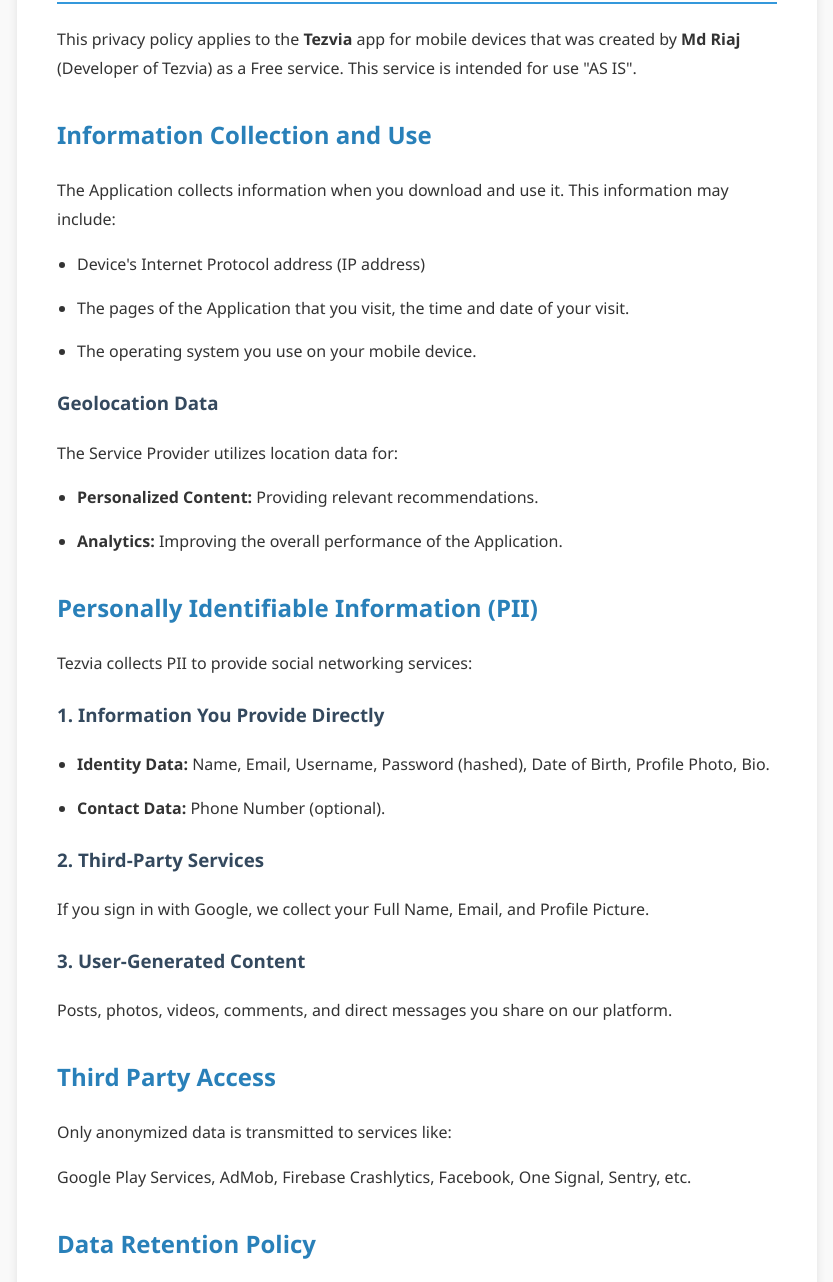
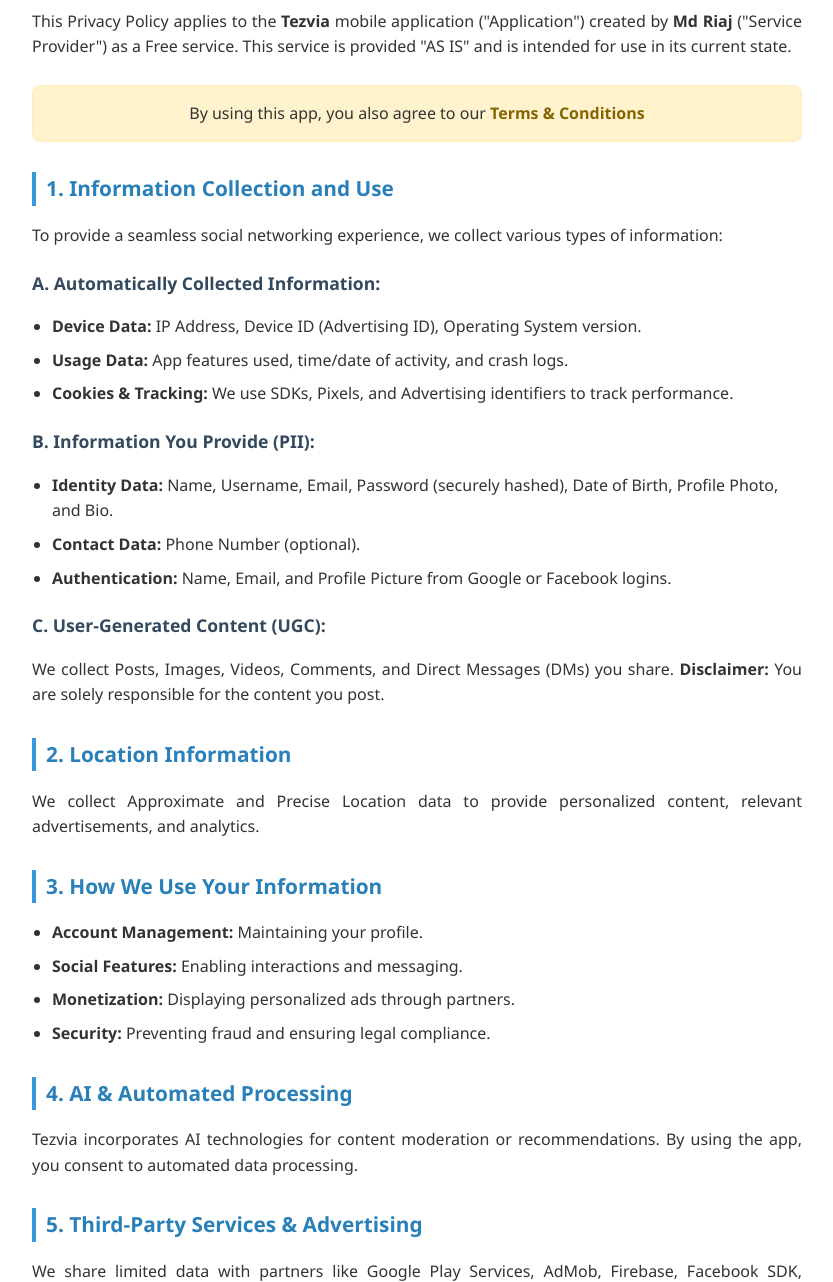
Before and after one commit to tezviaapp/Privacy-Policy, a plain HTML site: page index.html in a window 1280 px wide. Shown: the part 167-1449 px from the top of the page, without its empty margins (223-1056 px from the left). Drawn offline with Linux system fonts and the light colour scheme.

Commit message:
index.html

```diff
--- a/index.html
+++ b/index.html
@@ -1,81 +1,97 @@
 <!DOCTYPE html>
-<html lang="bn">
+<html lang="en">
 <head>
     <meta charset="UTF-8">
     <meta name="viewport" content="width=device-width, initial-scale=1.0">
     <title>Privacy Policy - Tezvia</title>
     <style>
-        body {
-            font-family: 'Segoe UI', Tahoma, Geneva, Verdana, sans-serif;
-            line-height: 1.8;
-            color: #333;
-            max-width: 800px;
-            margin: 0 auto;
-            padding: 40px 20px;
-            background-color: #f9f9f9;
-        }
-        .container {
-            background: #fff;
-            padding: 40px;
-            border-radius: 8px;
-            box-shadow: 0 2px 10px rgba(0,0,0,0.1);
-        }
-        h1 { color: #2c3e50; border-bottom: 2px solid #3498db; padding-bottom: 10px; }
-        h2 { color: #2980b9; margin-top: 30px; }
-        h3 { color: #34495e; margin-top: 20px; }
-        p, li { margin-bottom: 15px; }
-        ul { padding-left: 20px; }
-        .footer { margin-top: 50px; font-size: 0.9em; color: #7f8c8d; border-top: 1px solid #eee; padding-top: 20px; }
+        body { font-family: 'Segoe UI', Tahoma, Geneva, Verdana, sans-serif; line-height: 1.6; color: #333; max-width: 850px; margin: 0 auto; padding: 30px; background-color: #f4f7f9; }
+        .content-box { background: #fff; padding: 40px; border-radius: 10px; box-shadow: 0 4px 15px rgba(0,0,0,0.05); }
+        h1 { color: #2c3e50; border-bottom: 3px solid #3498db; padding-bottom: 10px; margin-bottom: 20px; }
+        h2 { color: #2980b9; margin-top: 30px; font-size: 1.3em; border-left: 4px solid #3498db; padding-left: 10px; }
+        h3 { color: #34495e; margin-top: 20px; font-size: 1.1em; }
+        p { margin-bottom: 15px; text-align: justify; }
+        ul { margin-bottom: 20px; padding-left: 20px; }
+        li { margin-bottom: 8px; }
+        .terms-link-box { background: #fff3cd; padding: 15px; border-radius: 8px; border: 1px solid #ffeeba; margin: 25px 0; text-align: center; }
+        .terms-link-box a { color: #856404; font-weight: bold; text-decoration: none; }
+        .contact-info { background: #eef2f7; padding: 20px; border-radius: 5px; margin-top: 30px; border-left: 5px solid #3498db; }
+        .footer { margin-top: 40px; font-size: 0.9em; color: #7f8c8d; text-align: center; border-top: 1px solid #eee; padding-top: 20px; }
     </style>
 </head>
 <body>
-    <div class="container">
+    <div class="content-box">
         <h1>Privacy Policy</h1>
-        <p>This privacy policy applies to the <strong>Tezvia</strong> app for mobile devices that was created by <strong>Md Riaj</strong> (Developer of Tezvia) as a Free service. This service is intended for use "AS IS".</p>
+        <p>This Privacy Policy applies to the <strong>Tezvia</strong> mobile application ("Application") created by <strong>Md Riaj</strong> ("Service Provider") as a Free service. This service is provided "AS IS" and is intended for use in its current state.</p>
 
-        <h2>Information Collection and Use</h2>
-        <p>The Application collects information when you download and use it. This information may include:</p>
+        <div class="terms-link-box">
+            <span>By using this app, you also agree to our </span>
+            <a href="https://tezviaapp.github.io/Terms-Conditions/terms.html" target="_blank">Terms & Conditions</a>
+        </div>
+
+        <h2>1. Information Collection and Use</h2>
+        <p>To provide a seamless social networking experience, we collect various types of information:</p>
+
+        <h3>A. Automatically Collected Information:</h3>
         <ul>
-            <li>Device's Internet Protocol address (IP address)</li>
-            <li>The pages of the Application that you visit, the time and date of your visit.</li>
-            <li>The operating system you use on your mobile device.</li>
+            <li><strong>Device Data:</strong> IP Address, Device ID (Advertising ID), Operating System version.</li>
+            <li><strong>Usage Data:</strong> App features used, time/date of activity, and crash logs.</li>
+            <li><strong>Cookies & Tracking:</strong> We use SDKs, Pixels, and Advertising identifiers to track performance.</li>
         </ul>
 
-        <h3>Geolocation Data</h3>
-        <p>The Service Provider utilizes location data for:</p>
+        <h3>B. Information You Provide (PII):</h3>
         <ul>
-            <li><strong>Personalized Content:</strong> Providing relevant recommendations.</li>
-            <li><strong>Analytics:</strong> Improving the overall performance of the Application.</li>
+            <li><strong>Identity Data:</strong> Name, Username, Email, Password (securely hashed), Date of Birth, Profile Photo, and Bio.</li>
+            <li><strong>Contact Data:</strong> Phone Number (optional).</li>
+            <li><strong>Authentication:</strong> Name, Email, and Profile Picture from Google or Facebook logins.</li>
         </ul>
 
-        <h2>Personally Identifiable Information (PII)</h2>
-        <p>Tezvia collects PII to provide social networking services:</p>
+        <h3>C. User-Generated Content (UGC):</h3>
+        <p>We collect Posts, Images, Videos, Comments, and Direct Messages (DMs) you share. <strong>Disclaimer:</strong> You are solely responsible for the content you post.</p>
 
-        <h3>1. Information You Provide Directly</h3>
+        <h2>2. Location Information</h2>
+        <p>We collect Approximate and Precise Location data to provide personalized content, relevant advertisements, and analytics.</p>
+
+        <h2>3. How We Use Your Information</h2>
         <ul>
-            <li><strong>Identity Data:</strong> Name, Email, Username, Password (hashed), Date of Birth, Profile Photo, Bio.</li>
-            <li><strong>Contact Data:</strong> Phone Number (optional).</li>
+            <li><strong>Account Management:</strong> Maintaining your profile.</li>
+            <li><strong>Social Features:</strong> Enabling interactions and messaging.</li>
+            <li><strong>Monetization:</strong> Displaying personalized ads through partners.</li>
+            <li><strong>Security:</strong> Preventing fraud and ensuring legal compliance.</li>
         </ul>
 
-        <h3>2. Third-Party Services</h3>
-        <p>If you sign in with Google, we collect your Full Name, Email, and Profile Picture.</p>
+        <h2>4. AI & Automated Processing</h2>
+        <p>Tezvia incorporates AI technologies for content moderation or recommendations. By using the app, you consent to automated data processing.</p>
 
-        <h3>3. User-Generated Content</h3>
-        <p>Posts, photos, videos, comments, and direct messages you share on our platform.</p>
+        <h2>5. Third-Party Services & Advertising</h2>
+        <p>We share limited data with partners like Google Play Services, AdMob, Firebase, Facebook SDK, OneSignal, Mapbox, and others for functionality and revenue.</p>
 
-        <h2>Third Party Access</h2>
-        <p>Only anonymized data is transmitted to services like:</p>
-        <p>Google Play Services, AdMob, Firebase Crashlytics, Facebook, One Signal, Sentry, etc.</p>
+        <h2>6. Data Retention and Deletion</h2>
+        <p>We keep data as long as your account is active. To delete your account and all data, contact us at <strong>tezvia.official@gmail.com</strong>.</p>
 
-        <h2>Data Retention Policy</h2>
-        <p>We retain data as long as you use the Application. For deletion requests, email: <strong>tezvia.official@gmail.com</strong>.</p>
+        <h2>7. Data Security</h2>
+        <p>We implement industry-standard encryption, but no method of digital storage is 100% secure. We provide best-effort protection.</p>
 
-        <h2>Children's Privacy</h2>
-        <p>We do not knowingly collect data from children under 13. If found, it will be deleted immediately.</p>
+        <h2>8. International Data Transfer</h2>
+        <p>You consent to your data being processed in servers located outside your home country in compliance with regulations.</p>
+
+        <h2>9. Children’s Privacy</h2>
+        <p>Tezvia is not intended for children under 13. We delete such data immediately upon discovery.</p>
+
+        <h2>10. Legal Compliance (GDPR/CCPA)</h2>
+        <p>We strive to follow GDPR and CCPA principles, ensuring users have control over their data privacy.</p>
+
+        <h2>11. Changes to This Policy</h2>
+        <p>Continued use of the app after updates constitutes acceptance of the revised Privacy Policy.</p>
+
+        <div class="contact-info">
+            <strong>Contact Us:</strong><br>
+            Email: <strong>tezvia.official@gmail.com</strong>
+        </div>
 
         <div class="footer">
-            <p><strong>Effective Date:</strong> 2025-12-19</p>
-            <p><strong>Contact Us:</strong> If you have any questions, contact us at <strong>tezvia.official@gmail.com</strong>.</p>
+            Effective Date: 2025-12-19<br>
+            &copy; 2025 Tezvia - Md Riaj
         </div>
     </div>
 </body>
```
